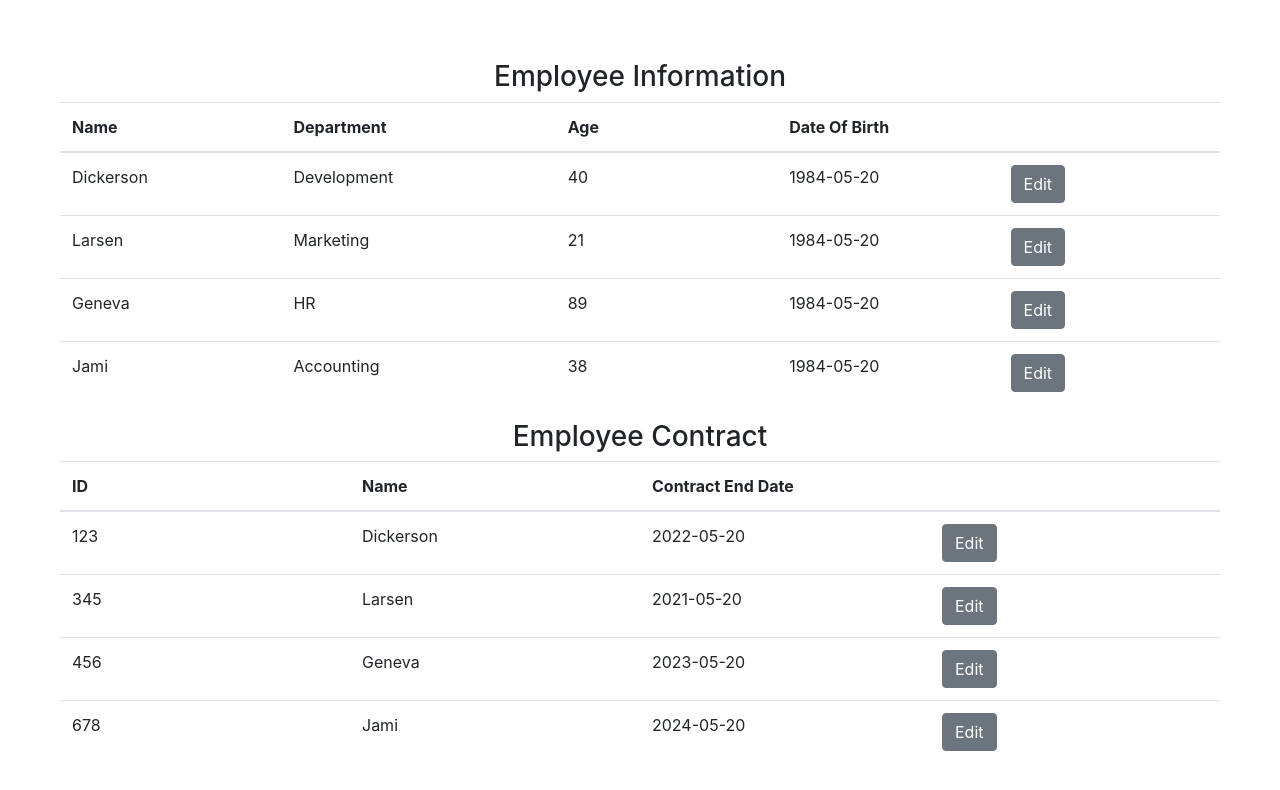
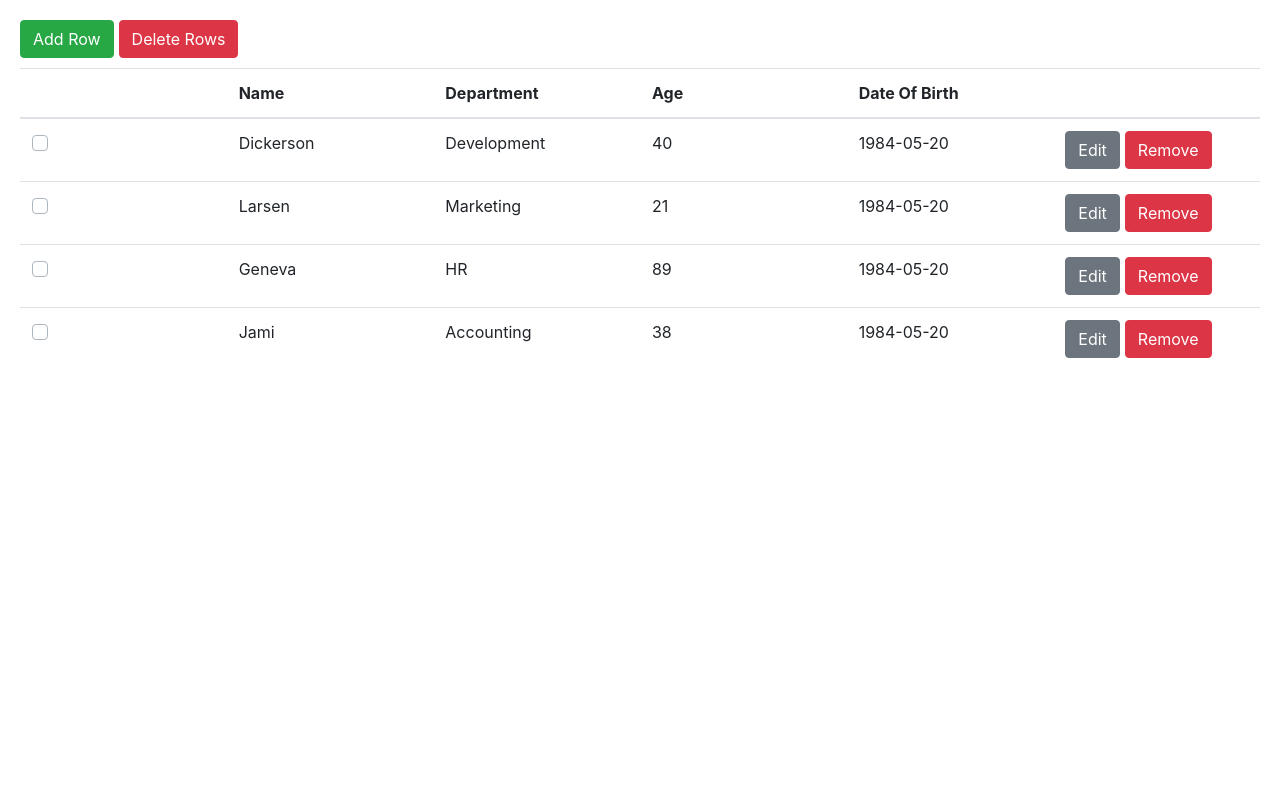
Before and after one commit to muhimasri/vue-editable-table-example, a Vue app: page / in a window 1280 px wide. Shown: the top 790 px of the page. Built offline with nearby package versions, Linux system fonts and the light colour scheme.

Commit message:
Add and remove rows

```diff
--- a/src/App.vue
+++ b/src/App.vue
@@ -1,50 +1,32 @@
 <template>
   <div id="app">
-    <article>
-      <h3>Employee Information</h3>
-      <EditTableRow v-model="items1" :fields="fields1"></EditTableRow>
-    </article>
-    <article>
-      <h3>Employee Contract</h3>
-      <EditTableRow v-model="items2" :fields="fields2"></EditTableRow>
-    </article>
+      <EditableTable v-model="items" :fields="fields"></EditableTable>
   </div>
 </template>
 
 <script>
-import EditTableRow from './components/EditTableRow.vue';
+import EditableTable from './components/EditableTable.vue';
 
 export default {
   name: "App",
   components: {
-    EditTableRow
+    EditableTable
   },
   data() {
     return {
-      fields1: [
+      fields: [
+        { key: "selectRow", label: "", type: "checkbox" },
         { key: "name", label: "Name", type: "text" },
         { key: "department", label: "Department", type: "select", options: ['Development', 'Marketing', 'HR', 'Accounting'] },
         { key: "age", label: "Age", type: "number" },
         { key: "dateOfBirth", label: "Date Of Birth", type: "date" },
         { key: "edit", label: "", type: "edit" }
       ],
-       items1: [
+       items: [
           { age: 40, name: 'Dickerson', department: 'Development', dateOfBirth: '1984-05-20' },
           { age: 21, name: 'Larsen', department: 'Marketing', dateOfBirth: '1984-05-20' },
           { age: 89, name: 'Geneva', department: 'HR', dateOfBirth: '1984-05-20' },
           { age: 38, name: 'Jami', department: 'Accounting', dateOfBirth: '1984-05-20' }
-        ],
-        fields2: [
-          { key: "id", label: "ID", type: "number" },
-          { key: "name", label: "Name", type: "text" },
-          { key: "contractEndDate", label: "Contract End Date", type: "date" },
-          { key: "edit", label: "", type: "edit" }
-      ],
-       items2: [
-          { id: 123, name: 'Dickerson', contractEndDate: '2022-05-20' },
-          { id: 345, name: 'Larsen', contractEndDate: '2021-05-20' },
-          { id: 456, name: 'Geneva', contractEndDate: '2023-05-20' },
-          { id: 678, name: 'Jami', contractEndDate: '2024-05-20' }
         ]
     };
   }
@@ -53,11 +35,6 @@ export default {
 
 <style>
 #app {
-  text-align: center;
-  margin: 60px;
-}
-pre {
-  text-align: left;
-  color: #d63384;
+  margin: 20px;
 }
 </style>
--- /dev/null
+++ b/src/components/EditableTable.vue
@@ -0,0 +1,82 @@
+<template>
+    <article>
+       <b-modal id="modal-1" title="Confirm" v-model="openDialog" ok-title="Remove" @ok="removeRowsHandler">
+        <p class="my-4">Are you sure you want to remove the selected rows?</p>
+      </b-modal>
+        <div class="action-container">
+          <b-button class="add-button" variant="success" @click="addRowHandler">Add Row</b-button>
+          <b-button variant="danger" @click="openDialog = true">Delete Rows</b-button>
+        </div>
+        <b-table class="b-table" :items="tableItems" :fields="fields" fixed>
+            <template v-for="(field, index) in fields" #[`cell(${field.key})`]="data">
+                <b-form-datepicker v-if="field.type === 'date' && tableItems[data.index].isEdit" :key="index" :type="field.type" :value="tableItems[data.index][field.key]" @input="(value) => inputHandler(value, data.index, field.key)"></b-form-datepicker>
+                <b-form-select v-else-if="field.type === 'select' && tableItems[data.index].isEdit" :key="index" :value="tableItems[data.index][field.key]" @input="(value) => inputHandler(value, data.index, field.key)" :options="field.options"></b-form-select>
+                <b-checkbox  v-else-if="field.type === 'checkbox' && field.key === 'selectRow'" :checked="tableItems[data.index].isSelected" :key="index" @change="selectRowHandler(data)"></b-checkbox>
+                <div :key="index" v-else-if="field.type === 'edit'">
+                    <b-button @click="editRowHandler(data)">
+                        <span v-if="!tableItems[data.index].isEdit">Edit</span>
+                        <span v-else>Done</span>
+                    </b-button>
+                    <b-button class="delete-button" variant="danger" @click="removeRowHandler(data.index)">Remove</b-button>
+                </div>
+                <b-form-input v-else-if="field.type && tableItems[data.index].isEdit" :key="index" :type="field.type" :value="tableItems[data.index][field.key]" @input="(value) => inputHandler(value, data.index, field.key)"></b-form-input>
+                <span :key="index" v-else>{{data.value}}</span>
+            </template>
+        </b-table>
+    </article>
+</template>
+
+<script>
+export default {
+  name: "EditableTable",
+  components: {},
+  props: {
+    value: Array,
+    fields: Array
+  },
+  data() {
+    return {
+      tableItems: this.value.map(item => ({...item, isEdit: false, isSelected: false})),
+      openDialog: false
+    }
+  },
+  methods: {
+      editRowHandler(data) {
+        this.tableItems[data.index].isEdit = !this.tableItems[data.index].isEdit;
+      },
+      inputHandler(value, index, key) {
+        this.tableItems[index][key] = value;
+        this.$emit('input', this.tableItems);
+      },
+      addRowHandler() {
+        const newRow = this.fields.reduce((a, c) => ({...a, [c.key]: null}) ,{})
+        newRow.isEdit = true;
+        this.tableItems.unshift(newRow);
+        this.$emit('input', this.tableItems);
+      },
+      removeRowHandler(index) {
+        this.tableItems = this.tableItems.filter((item, i) => i !== index);
+        this.$emit('input', this.tableItems);
+      },
+      removeRowsHandler() {
+        this.tableItems = this.tableItems.filter(item => !item.isSelected);
+        this.$emit('input', this.tableItems);
+      },
+      selectRowHandler(data) {
+        this.tableItems[data.index].isSelected = !this.tableItems[data.index].isSelected;
+      }
+    }
+};
+</script>
+
+<style>
+    .action-container {
+        margin-bottom: 10px;
+    }
+    .action-container button {
+        margin-right: 5px;
+    }
+    .delete-button {
+        margin-left: 5px;
+    }
+</style>
--- /dev/null
+++ b/src/components/SchemaExample.vue
@@ -0,0 +1,63 @@
+<template>
+  <div id="app">
+    <article>
+      <h3>Employee Information</h3>
+      <EditTableRow v-model="items1" :fields="fields1"></EditTableRow>
+    </article>
+    <article>
+      <h3>Employee Contract</h3>
+      <EditTableRow v-model="items2" :fields="fields2"></EditTableRow>
+    </article>
+  </div>
+</template>
+
+<script>
+import EditTableRow from './EditTableRow.vue';
+
+export default {
+  name: "SchemaExample",
+  components: {
+    EditTableRow
+  },
+  data() {
+    return {
+      fields1: [
+        { key: "name", label: "Name", type: "text" },
+        { key: "department", label: "Department", type: "select", options: ['Development', 'Marketing', 'HR', 'Accounting'] },
+        { key: "age", label: "Age", type: "number" },
+        { key: "dateOfBirth", label: "Date Of Birth", type: "date" },
+        { key: "edit", label: "", type: "edit" }
+      ],
+       items1: [
+          { age: 40, name: 'Dickerson', department: 'Development', dateOfBirth: '1984-05-20' },
+          { age: 21, name: 'Larsen', department: 'Marketing', dateOfBirth: '1984-05-20' },
+          { age: 89, name: 'Geneva', department: 'HR', dateOfBirth: '1984-05-20' },
+          { age: 38, name: 'Jami', department: 'Accounting', dateOfBirth: '1984-05-20' }
+        ],
+        fields2: [
+          { key: "id", label: "ID", type: "number" },
+          { key: "name", label: "Name", type: "text" },
+          { key: "contractEndDate", label: "Contract End Date", type: "date" },
+          { key: "edit", label: "", type: "edit" }
+      ],
+       items2: [
+          { id: 123, name: 'Dickerson', contractEndDate: '2022-05-20' },
+          { id: 345, name: 'Larsen', contractEndDate: '2021-05-20' },
+          { id: 456, name: 'Geneva', contractEndDate: '2023-05-20' },
+          { id: 678, name: 'Jami', contractEndDate: '2024-05-20' }
+        ]
+    };
+  }
+};
+</script>
+
+<style>
+#app {
+  text-align: center;
+  margin: 60px;
+}
+pre {
+  text-align: left;
+  color: #d63384;
+}
+</style>
```
